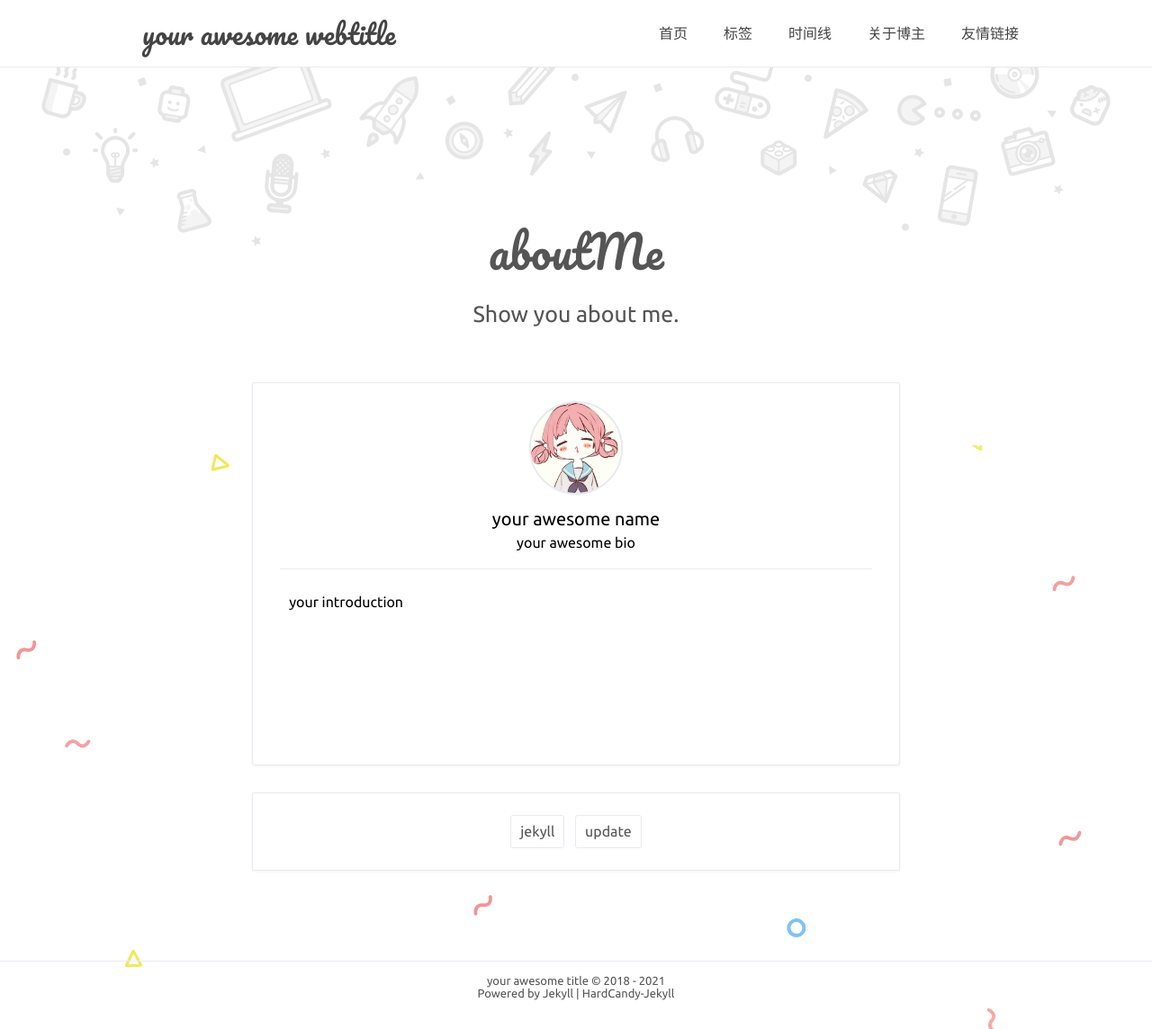
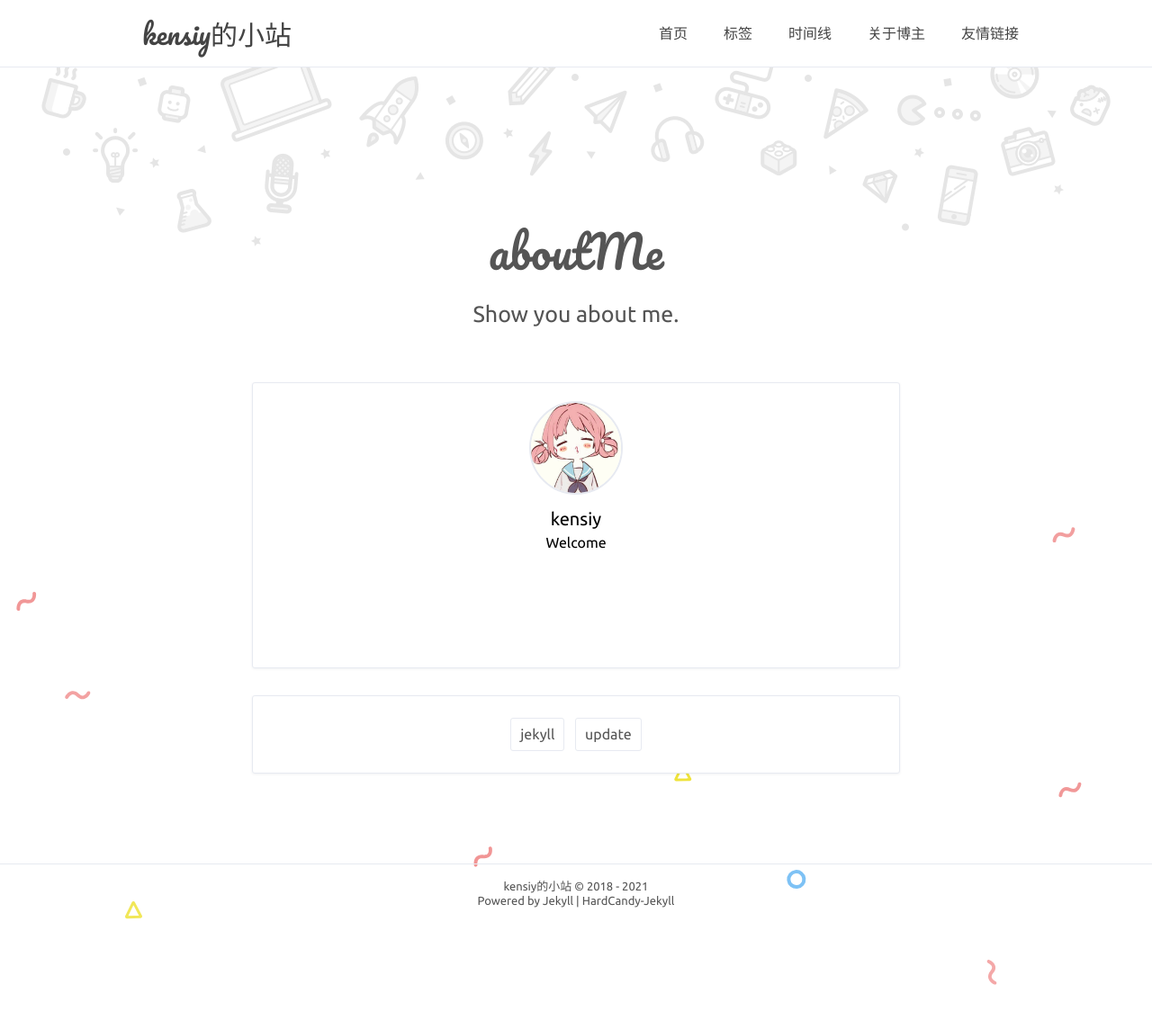
Before and after one commit to kensiy/kensiy.github.io, a Jekyll site: the page built from about.html, in a window 1280 px wide. Shown: the whole page at 90% size. Built offline with Jekyll 4.4.1, drawn with Linux system fonts in a browser that asks for light colours; comment, search, counter and statistics services are not loaded; after the commit the page ends 1036 px from its top, so only the background shows below that.

Commit message:
Things change

```diff
--- a/_config.yml
+++ b/_config.yml
@@ -1,8 +1,8 @@
 # Site settings 配置站点
-title: 'your awesome title'
-description: 'your web description'
-keywords: 'your web keywords, another keywords'
-url: 'https://abc.github.io' # your host
+title: 'kensiy的小站'
+description: '这里是kensiy的小站'
+keywords: 'kensiy'
+url: 'https://kensiy.github.io' # your host
 
 # nav 中文字符空格：&emsp;
 nav: # 最佳体验 六个标签 且最好每个标签不超过4中文字
@@ -14,11 +14,11 @@ nav: # 最佳体验 六个标签 且最好每个标签不超过4中文字
 
 # 博主
 author: true
-name: 'your awesome name'
-NickName: 'your awesome nickname'
-webtitle: 'your awesome webtitle'
-bio: 'your awesome bio'
-about: true
+name: 'kensiy'
+NickName: ''
+webtitle: 'kensiy的小站'
+bio: 'Welcome'
+about: false
 aboutyou: 'your introduction'
 portraits: '/assets/profile.jpeg' # your portraits image file path
 
```
Also changed, not shown: _posts/2018-05-18-hello-jekyll.md (+1 -1 lines).
